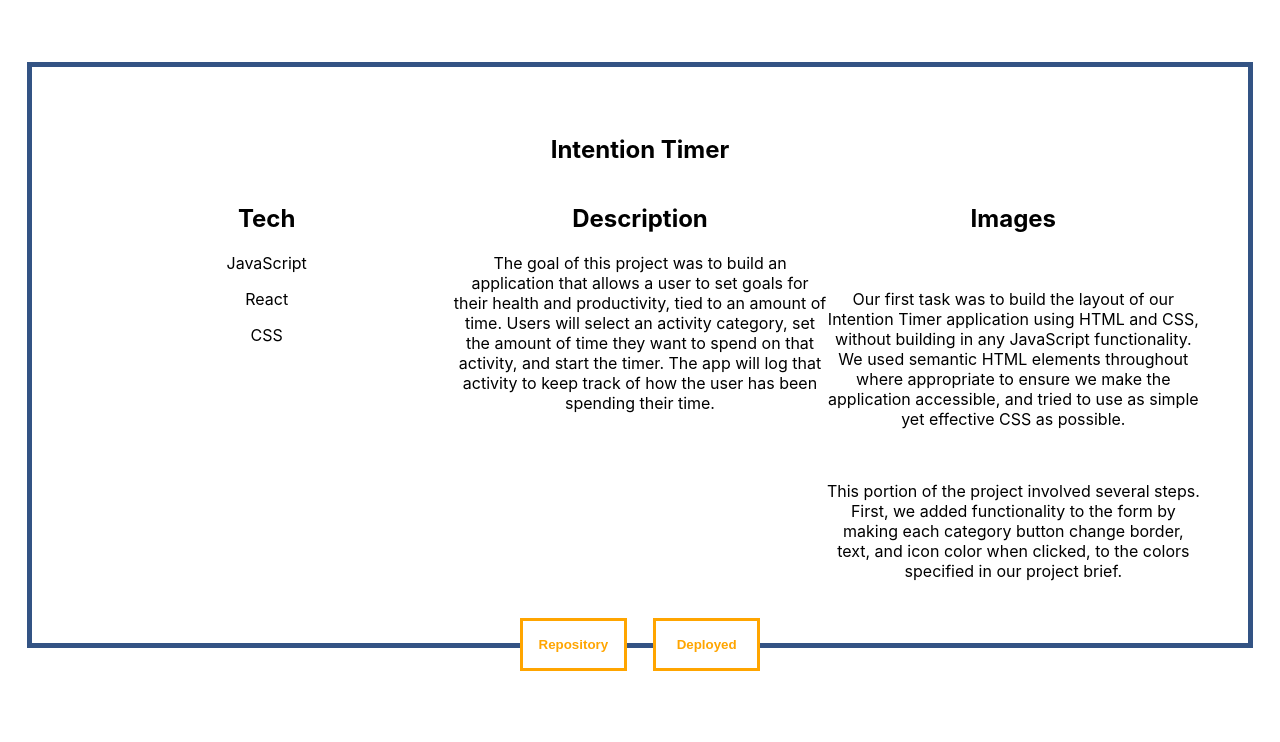
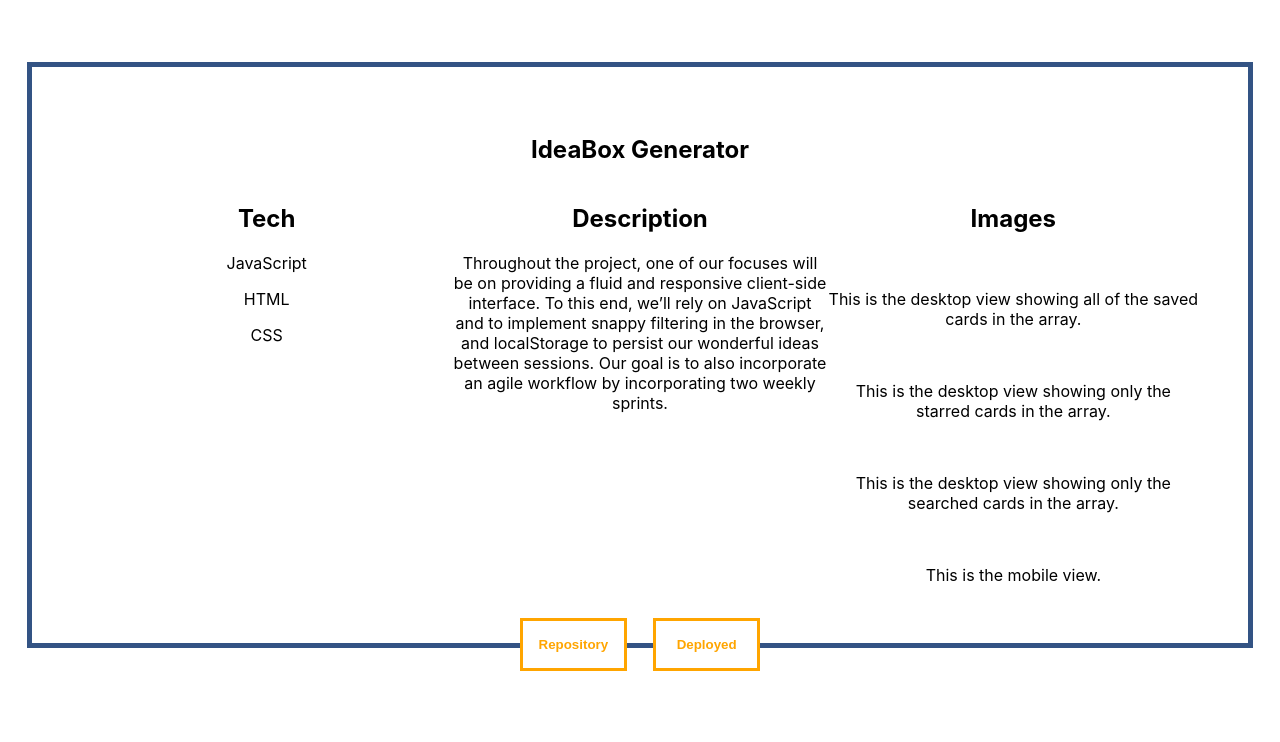
Before and after one commit to holladayian/personal-site, a React (Create React App) app: page /projects in a window 1280 px wide. Shown: the part 1520-2262 px from the top of the page. Built offline with nearby package versions, Linux system fonts and the light colour scheme.

Commit message:
Add IdeaBox Generator

```diff
--- a/src/App.js
+++ b/src/App.js
@@ -38,6 +38,31 @@ export class App extends Component{
             {
             source: '',
             description: ''
+            },
+          ]
+        },
+        {
+          name: 'IdeaBox Generator',
+          description: 'Throughout the project, one of our focuses will be on providing a fluid and responsive client-side interface. To this end, we’ll rely on JavaScript and to implement snappy filtering in the browser, and localStorage to persist our wonderful ideas between sessions. Our goal is to also incorporate an agile workflow by incorporating two weekly sprints.',
+          tech: ['JavaScript', 'HTML', 'CSS'],
+          deployed: 'https://holladayian.github.io/ideabox-generator/',
+          repository: 'https://github.com/holladayian/ideabox-generator',
+          images: [
+            {
+            source: '',
+            description: 'This is the desktop view showing all of the saved cards in the array.'
+            },
+            {
+            source: '',
+            description: "This is the desktop view showing only the starred cards in the array."
+            },
+            {
+            source: '',
+            description: 'This is the desktop view showing only the searched cards in the array.'
+            },
+            {
+            source: '',
+            description: 'This is the mobile view.'
             },
           ]
         },
```
